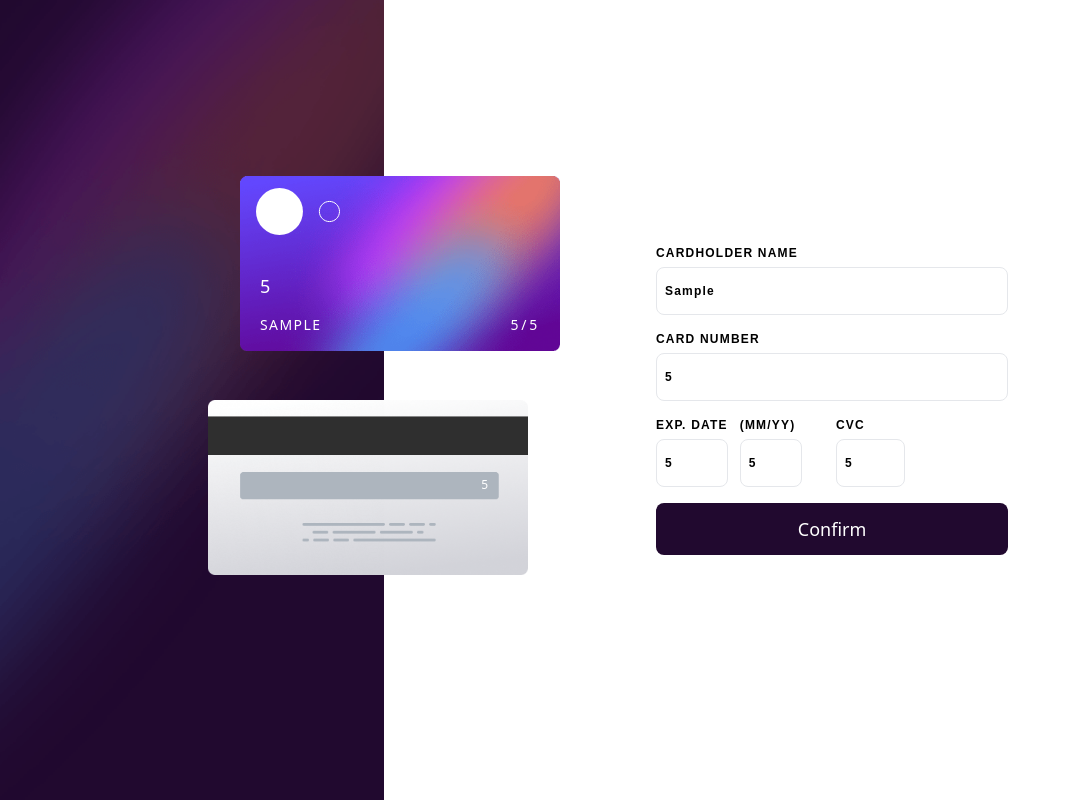
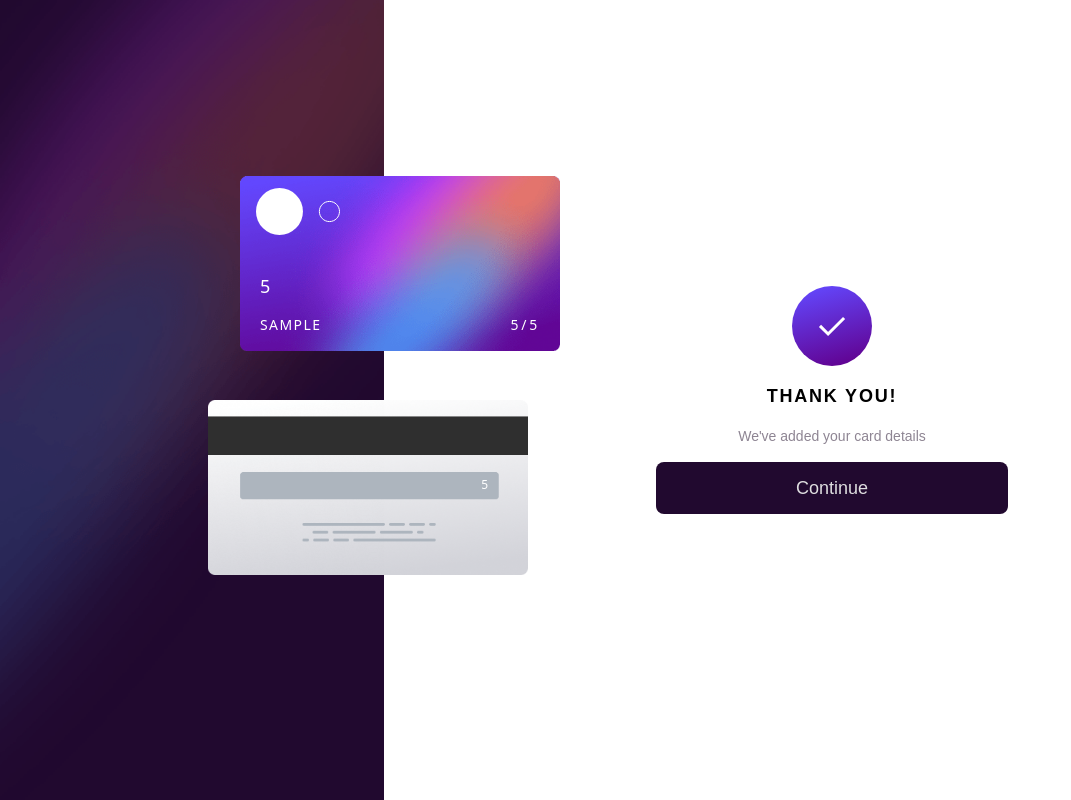
Before and after one commit to ninaokumura/interactive-card-details, a React (Create React App) app: page / in a window 1280 px wide. Both pictures are taken after typing "Sample", "5", "5", "5", "5" into the empty fields and a click on the button "Confirm". Shown: the whole page, without its empty margins (0-1071 px from the left). Built offline with nearby package versions, Linux system fonts and the light colour scheme.

Commit message:
render confirmation screen when form is submitted

```diff
--- a/src/App.js
+++ b/src/App.js
@@ -2,6 +2,7 @@ import { useState } from "react";
 import "./App.css";
 import Card from "./components/Card";
 import Form from "./components/Form";
+import Confirmation from "./components/Confirmation";
 
 function App() {
   const [cardholderName, setCardholderName] = useState("");
@@ -9,6 +10,7 @@ function App() {
   const [expireDate, setExpireDate] = useState("");
   const [expireYear, setExpireYear] = useState("");
   const [cvc, setCvc] = useState("");
+  const [isSubmitted, setIsSubmitted] = useState(false);
 
   return (
     <div className="h-screen w-full sm:flex">
@@ -20,6 +22,7 @@ function App() {
         cvc={cvc || "000"}
       />
       <div className="bg-white w-full h-full flex items-start mt-20 sm:mt-0 justify-center sm:items-center">
+        {!isSubmitted ? (
           <Form
             cardholderName={cardholderName}
             onCardholderNameChange={evt => setCardholderName(evt.target.value)}
@@ -31,7 +34,11 @@ function App() {
             onExpireYearChange={evt => setExpireYear(evt.target.value)}
             cvc={cvc}
             onCvcChange={evt => setCvc(evt.target.value)}
+            onSubmit={() => setIsSubmitted(true)}
           />
+        ) : (
+          <Confirmation />
+        )}
       </div>
     </div>
   );
--- a/src/components/Button.jsx
+++ b/src/components/Button.jsx
@@ -1,9 +1,16 @@
 import React from "react";
+import clsx from "clsx";
 
-export default function Button(props) {
+export default function Button({ className, title, ...props }) {
   return (
-    <button className="bg-very-dark-violet text-white p-3 rounded-lg text-lg border-none">
-      {props.title}
+    <button
+      className={clsx(
+        "bg-very-dark-violet text-light-grayish-violet p-3 rounded-lg text-lg border-none",
+        className
+      )}
+      {...props}
+    >
+      {title}
     </button>
   );
 }
--- /dev/null
+++ b/src/components/Confirmation.jsx
@@ -0,0 +1,18 @@
+import React from "react";
+import Button from "./Button";
+import { ReactComponent as CheckIcon } from "../assets/images/icon-complete.svg";
+
+export default function Confirmation() {
+  return (
+    <div className="flex flex-col justify-center items-center gap-4 px-4 text-sm w-full max-w-sm font-sans-serif">
+      <CheckIcon />
+      <h1 className="uppercase text-lg font-semibold tracking-[0.1em]">
+        Thank You!
+      </h1>
+      <h4 className="font-semi text-dark-grayish-violet">
+        We've added your card details
+      </h4>
+      <Button title="Continue" className="w-full" />
+    </div>
+  );
+}
--- a/src/components/Form.jsx
+++ b/src/components/Form.jsx
@@ -74,10 +74,8 @@ export default function Form(props) {
     });
   }, [cvc, props]);
 
-  const onSubmit = (data, e) => {
-    console.log({ data });
-    console.log("Hello world!");
-    e.preventDefault();
+  const onSubmit = data => {
+    props.onSubmit();
   };
 
   return (
@@ -89,7 +87,7 @@ export default function Form(props) {
         type="text"
         placeholder="e.g. Jane Appleseed"
         label="CARDHOLDER NAME"
-        maxlength="100"
+        maxLength="100"
         errorMessage={errors.cardholderName?.message}
         {...register("cardholderName")}
       />
@@ -97,7 +95,7 @@ export default function Form(props) {
         type="number"
         placeholder="e.g. 1234 5678 9123 0000"
         label="CARD NUMBER"
-        maxlength="16"
+        maxLength="16"
         errorMessage={errors.cardNumber?.message}
         {...register("cardNumber")}
       />
@@ -120,7 +118,7 @@ export default function Form(props) {
             label="(MM/YY)"
             min="1"
             max="31"
-            maxlength="2"
+            maxLength="2"
             errorMessage={errors.expireYear?.message}
             {...register("expireYear")}
           />
@@ -133,7 +131,7 @@ export default function Form(props) {
           label="CVC"
           min="1"
           max="999"
-          maxlength="3"
+          maxLength="3"
           errorMessage={errors.cvc?.message}
           {...register("cvc")}
         />
--- a/tailwind.config.js
+++ b/tailwind.config.js
@@ -7,7 +7,8 @@ module.exports = {
   theme: {
     extend: {
       colors: {
-        "linear-gradient": "hsl(249, 99%, 64%) to hsl(278, 94%, 30%)",
+        "linear-gradient1": "hsl(249, 99%, 64%)",
+        "linear-gradient2": "hsl(278, 94%, 30%)",
         errorRed: "hsl(0, 100%, 66%)",
         white: "hsl(0, 0%, 100%)",
         "light-grayish-violet": "hsl(270, 3%, 87%)",
```
Lines whose indentation alone changed are shown as unchanged.
